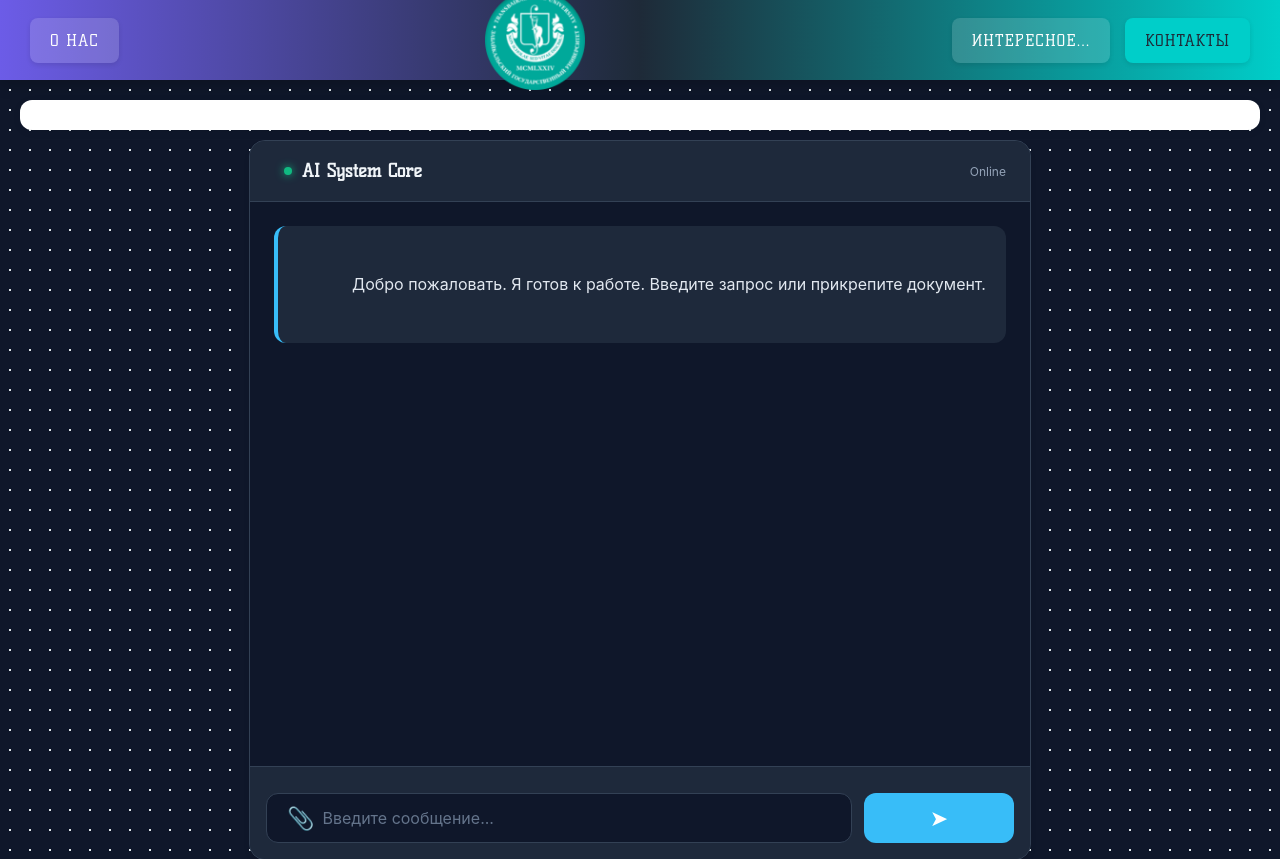
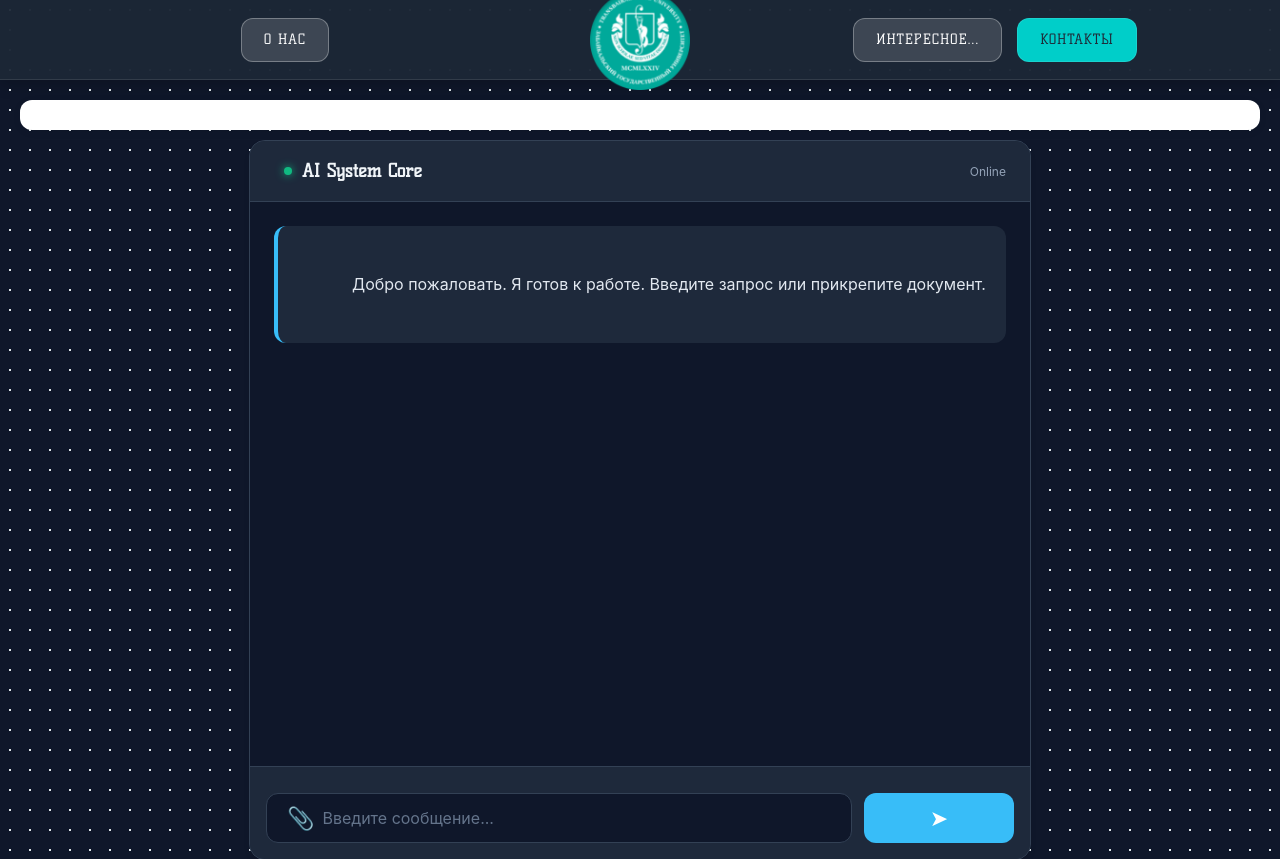
Before and after one commit to VSDragon1239/MainWebUIProject, a Django app: page / in a window 1280 px wide. Shown: the top 859 px of the page. Run offline with Django 5.2, Linux system fonts and the light colour scheme.

Commit message:
ct2_v0.1.1 new design

```diff
--- a/static/css/base/base_header.css
+++ b/static/css/base/base_header.css
@@ -1,21 +1,36 @@
 /* base_header.css */
 
-/* Контейнер для навигации внутри header (если нужен) или шапка целиком */
+/* Контейнер шапки с эффектом размытия (Glassmorphism) */
+header {
+    position: sticky;
+    top: 0;
+    z-index: 1000;
+    background: rgba(30, 42, 56, 0.85);
+    backdrop-filter: blur(12px);
+    -webkit-backdrop-filter: blur(12px);
+    border-bottom: 1px solid rgba(255, 255, 255, 0.1);
+    padding: 12px 0;
+}
+
 .nav-content {
     display: flex;
-    flex-direction: row;
     align-items: center;
-    justify-content: center;
-    width: 100%;
+    justify-content: space-between;
+    max-width: 1240px;
+    margin: 0 auto;
+    padding: 0 20px;
     gap: 15px;
-    padding: 0 10px;
 }
 
-/* Логотип или основной блок слева (если нужен) */
-.header-block-1 {
+/* Блоки для идеальной центровки */
+.header-block-1, .header-block-3 {
+    flex: 1; /* Растягиваются поровну, выталкивая блок-2 в центр */
     display: flex;
     align-items: center;
-    margin-right: auto; /* Прижимаем к левому краю */
+}
+
+.header-block-3 {
+    justify-content: flex-end;
 }
 
 /* Центральный блок с кнопками */
@@ -23,75 +38,109 @@
     display: flex;
     align-items: center;
     justify-content: center;
-    flex-wrap: wrap; /* Кнопки переносятся на маленьких экранах */
     gap: 10px;
 }
 
-/* Блок справа */
-.header-block-3 {
-    display: flex;
+/* Ссылка-кнопка */
+.base-link {
+    display: inline-flex;
     align-items: center;
-    margin-left: auto; /* Прижимаем к правому краю */
+    justify-content: center;
+    padding: 10px 22px;
+    min-height: 44px;
+    border-radius: 12px;
+    background: rgba(255, 255, 255, 0.08);
+    color: #ffffff;
+    font-family: "KellySlab", serif;
+    font-size: 14px;
+    font-weight: 500;
+    text-transform: uppercase;
+    text-decoration: none;
+    letter-spacing: 0.8px;
+    white-space: nowrap;
+    transition: all 0.3s cubic-bezier(0.25, 0.8, 0.25, 1);
+    border: 1px solid rgba(255, 255, 255, 0.1);
 }
 
-/* Кнопки навигации (бывшие base-link) */
-.base-link {
-    display: flex;
-    justify-content: center;
-    align-items: center;
-    height: 45px;
-    padding: 0 20px;
-    border-radius: 8px;
-    background-color: rgba(255, 255, 255, 0.1);
-    color: white;
-    font-family: "KellySlab", serif;
-    font-size: 16px;
-    text-transform: uppercase;
-    letter-spacing: 1px;
-    transition: all 0.2s ease;
-    box-shadow: 0 2px 5px rgba(0,0,0,0.1);
-}
-
+/* Эффекты при наведении */
 .base-link:hover {
-    background-color: #00cec9;
+    background: #00cec9;
     color: #1e2a38;
-    transform: translateY(-2px);
-    box-shadow: 0 4px 10px rgba(0, 206, 201, 0.4);
+    transform: translateY(-3px);
+    box-shadow: 0 10px 20px rgba(0, 206, 201, 0.3);
+    border-color: transparent;
 }
 
 .base-link:active {
-    transform: translateY(0);
-    background-color: #6c5ce7;
-    color: white;
+    transform: translateY(-1px);
+    box-shadow: 0 4px 10px rgba(0, 206, 201, 0.2);
 }
 
-/* Варианты ссылок */
-.link-1 { background-color: #00cec9; color: #1e2a38; }
-.link-2 { background-color: #6c5ce7; }
-.link-3 { background-color: rgba(255,255,255, 0.15); }
-
-/* Убрал старые .background_line, так как они неадаптивны.
-   Теперь стили вешаются на сам header в base.css или тут. */
-.header-block-2 a {
-    text-decoration: none;
-    height: auto; /* Сброс */
+/* Цветовые акценты */
+.link-1 {
+    background: #00cec9;
+    color: #1e2a38;
 }
 
-/* Адаптивность для навигации */
+.link-2 {
+    background: #6c5ce7;
+}
+
+.link-3 {
+    background: rgba(255, 255, 255, 0.15);
+    border: 1px solid rgba(255, 255, 255, 0.3);
+}
+
+/* --- АДАПТИВНОСТЬ --- */
+
+/* Планшеты: разрешаем перенос кнопок в центре */
+@media (max-width: 1024px) {
+    .header-block-2 {
+        flex-wrap: wrap;
+        max-width: 500px;
+    }
+}
+
+/* Мобильные устройства: перестраиваем в колонку */
 @media (max-width: 768px) {
+    header {
+        padding: 20px 0;
+    }
+
     .nav-content {
-        flex-direction: column; /* Стекаем кнопки в столбик на мобайле */
-        gap: 10px;
+        flex-direction: column;
+        gap: 20px;
     }
 
     .header-block-1, .header-block-3 {
-        margin: 0; /* Убираем отступы для центровки */
+        flex: none;
         width: 100%;
         justify-content: center;
     }
 
+    .header-block-2 {
+        width: 100%;
+        flex-direction: column;
+        gap: 12px;
+    }
+
     .base-link {
-        width: 90%; /* Кнопки на всю ширину */
-        max-width: 300px;
+        width: 100%;
+        max-width: 340px; /* Чтобы кнопки не были слишком длинными на больших телефонах */
+        font-size: 16px;
+        padding: 14px;
+    }
+
+    /* Меняем порядок: Логотип сверху, кнопки посередине, доп. элементы снизу */
+    .header-block-1 {
+        order: 1;
+    }
+
+    .header-block-2 {
+        order: 2;
+    }
+
+    .header-block-3 {
+        order: 3;
     }
 }
--- a/templates/pages/blog.html
+++ b/templates/pages/blog.html
@@ -44,8 +44,8 @@
                     <span class="blog-post-author">{{ blog.author }}</span>
                     <span class="blog-post-date">{{ blog.created_at }}</span>
                 </p>
-                <p class="blog-post-body">{{ blog.content|truncatechars:200 }}</p>
-                <p class="blog-post-footer">Техно-восток</p>
+                <p class="blog-post-body">{{ blog.content|truncatechars:200|urlize }}</p>
+                <p class="blog-post-footer">Магические причуды</p>
             </div>
         {% endfor %}
     </div>
--- a/templates/pages/index.html
+++ b/templates/pages/index.html
@@ -405,7 +405,7 @@
 <section class="news-section">
     <h3>Новости</h3>
     <div class="news">
-        {% for n in latest_news %}
+        {% for n in blog %}
         <article class="news__item">
             <h4 class="news__title"><a href="{{ n.get_absolute_url }}">{{ n.title }}</a></h4>
             <p class="news__meta">{{ n.published_at|date:"d.m.Y" }}</p>
```
Also changed, not shown: static/css/base/base.css (+32 -13 lines).
